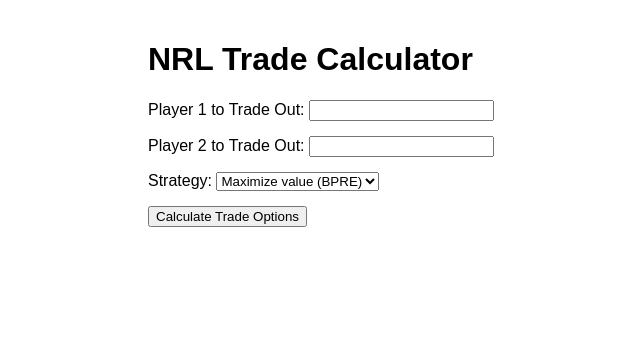
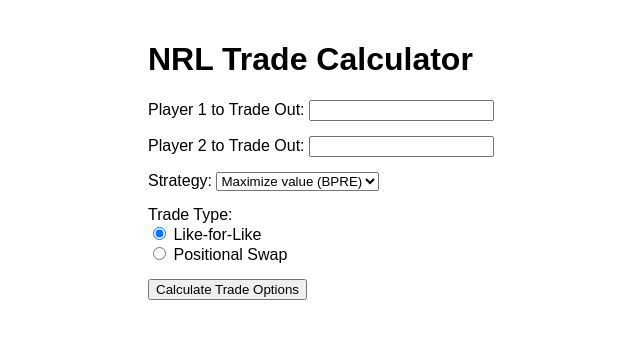
Before and after one commit to rrit5727/fantasy-trade-calculator, a Flask app: page / in a window 1280 px wide. Shown: the top 339 px of the page, without its empty margins (92-732 px from the left). Run offline with Flask 3, Linux system fonts and the light colour scheme; some libraries are stand-ins or nearby versions.

Commit message:
partiall implementation of 'like for like' positional filtering, still getting some position swaps in results

```diff
--- a/src/app.py
+++ b/src/app.py
@@ -46,24 +46,16 @@ def index():
 @app.route('/calculate', methods=['POST'])
 def calculate():
     try:
-        # Get form data
-        player1 = request.form.get('player1')
-        player2 = request.form.get('player2')
-        strategy = request.form.get('strategy')
-
-        if not player1 or not player2:
-            return jsonify({
-                'error': 'Please provide both players for trade calculation'
-            }), 400
+        # Get data from the form
+        player1 = request.form['player1']
+        player2 = request.form['player2']
+        strategy = request.form['strategy']
+        trade_type = request.form['tradeType']
+        allowed_positions = request.form.getlist('positions') if trade_type == 'positionalSwap' else []  # Get selected positions only for positional swap
 
         # Load consolidated data
-        try:
-            file_path = "NRL_stats.xlsx"
-            consolidated_data = load_data(file_path)
-        except Exception as e:
-            return jsonify({
-                'error': f'Error loading data file: {str(e)}'
-            }), 500
+        file_path = "NRL_stats.xlsx"
+        consolidated_data = load_data(file_path)
 
         # Determine optimization strategy
         maximize_base = (strategy == '2')
@@ -76,7 +68,8 @@ def calculate():
             maximize_base=maximize_base,
             hybrid_approach=hybrid_approach,
             max_options=10,
-            allowed_positions=None
+            allowed_positions=allowed_positions,  # Pass the allowed positions
+            trade_type=trade_type  # Pass the trade type
         )
 
         # Prepare options for JSON response
--- a/src/nrl_trade_calculator.py
+++ b/src/nrl_trade_calculator.py
@@ -294,7 +294,8 @@ def calculate_trade_options(
     maximize_base: bool = False,
     hybrid_approach: bool = False,
     max_options: int = 10,
-    allowed_positions: List[str] = None
+    allowed_positions: List[str] = None,
+    trade_type: str = 'likeForLike'
 ) -> List[Dict]:
     """
     Calculate possible trade combinations based on consolidated data and prioritized rules.
@@ -345,11 +346,45 @@ def calculate_trade_options(
     # Now calculate priority levels
     available_players['priority_level'] = available_players.apply(assign_priority_level, axis=1)
 
-    # Filter available players by position if specified
-    if allowed_positions:
-        available_players = available_players[available_players['POS'].isin(allowed_positions)]
-        if available_players.empty:
-            raise ValueError(f"No players found for positions: {', '.join(allowed_positions)}")
+    # Get the positions of the traded out players
+    traded_out_positions = [consolidated_data[consolidated_data['Player'] == player]['POS'].values[0] for player in traded_out_players]
+
+    if trade_type == 'likeForLike':
+        # Ensure that we only suggest players that match the positions of the traded out players
+        available_players = available_players[available_players['POS'].isin(traded_out_positions)]
+
+        # Generate combinations of players that match the number of traded out players
+        position_count = {pos: traded_out_positions.count(pos) for pos in set(traded_out_positions)}
+
+        valid_combinations = []
+
+        # Create a list of players grouped by position
+        players_by_position = {pos: available_players[available_players['POS'] == pos] for pos in position_count.keys()}
+
+        # Generate combinations based on the required counts
+        for pos, count in position_count.items():
+            if len(players_by_position[pos]) < count:
+                return []  # Not enough players to match the required count
+
+            # Get combinations of players for this position
+            position_combinations = list(combinations(players_by_position[pos].to_dict('records'), count))
+            valid_combinations.extend(position_combinations)
+
+        # Now we need to filter valid_combinations to ensure they match the exact number of players
+        final_combinations = []
+        for combo in valid_combinations:
+            if len(combo) == len(traded_out_players):
+                final_combinations.append(combo)
+
+        # Limit to max_options
+        final_combinations = final_combinations[:max_options]
+
+    elif trade_type == 'positionalSwap':
+        # Filter available players based on allowed positions
+        if allowed_positions:
+            available_players = available_players[available_players['POS'].isin(allowed_positions)]
+            if available_players.empty:
+                raise ValueError(f"No players found for positions: {', '.join(allowed_positions)}")
 
     if hybrid_approach:
         # First get the best player based on BPRE rules
--- a/src/templates/index.html
+++ b/src/templates/index.html
@@ -55,6 +55,26 @@
             </select>
         </div>
 
+        <div class="form-group">
+            <label>Trade Type:</label><br>
+            <input type="radio" id="likeForLike" name="tradeType" value="likeForLike" checked>
+            <label for="likeForLike">Like-for-Like</label><br>
+            <input type="radio" id="positionalSwap" name="tradeType" value="positionalSwap">
+            <label for="positionalSwap">Positional Swap</label>
+        </div>
+
+        <div class="form-group" id="positionSelection" style="display: none;">
+            <label for="positions">Select Positions for Swap:</label>
+            <select id="positions" name="positions" multiple>
+                <option value="HOK">HOK</option>
+                <option value="HLF">HLF</option>
+                <option value="CTR">CTR</option>
+                <option value="WFB">WFB</option>
+                <option value="EDG">EDG</option>
+                <option value="MID">MID</option>
+            </select>
+        </div>
+
         <button type="submit">Calculate Trade Options</button>
     </form>
 
@@ -74,6 +94,15 @@
                 },
                 error: function(xhr) {
                     console.error('Error fetching player names:', xhr.responseText);
+                }
+            });
+
+            // Show/hide position selection based on trade type
+            $('input[name="tradeType"]').change(function() {
+                if ($(this).val() === 'positionalSwap') {
+                    $('#positionSelection').show();
+                } else {
+                    $('#positionSelection').hide();
                 }
             });
 
```
